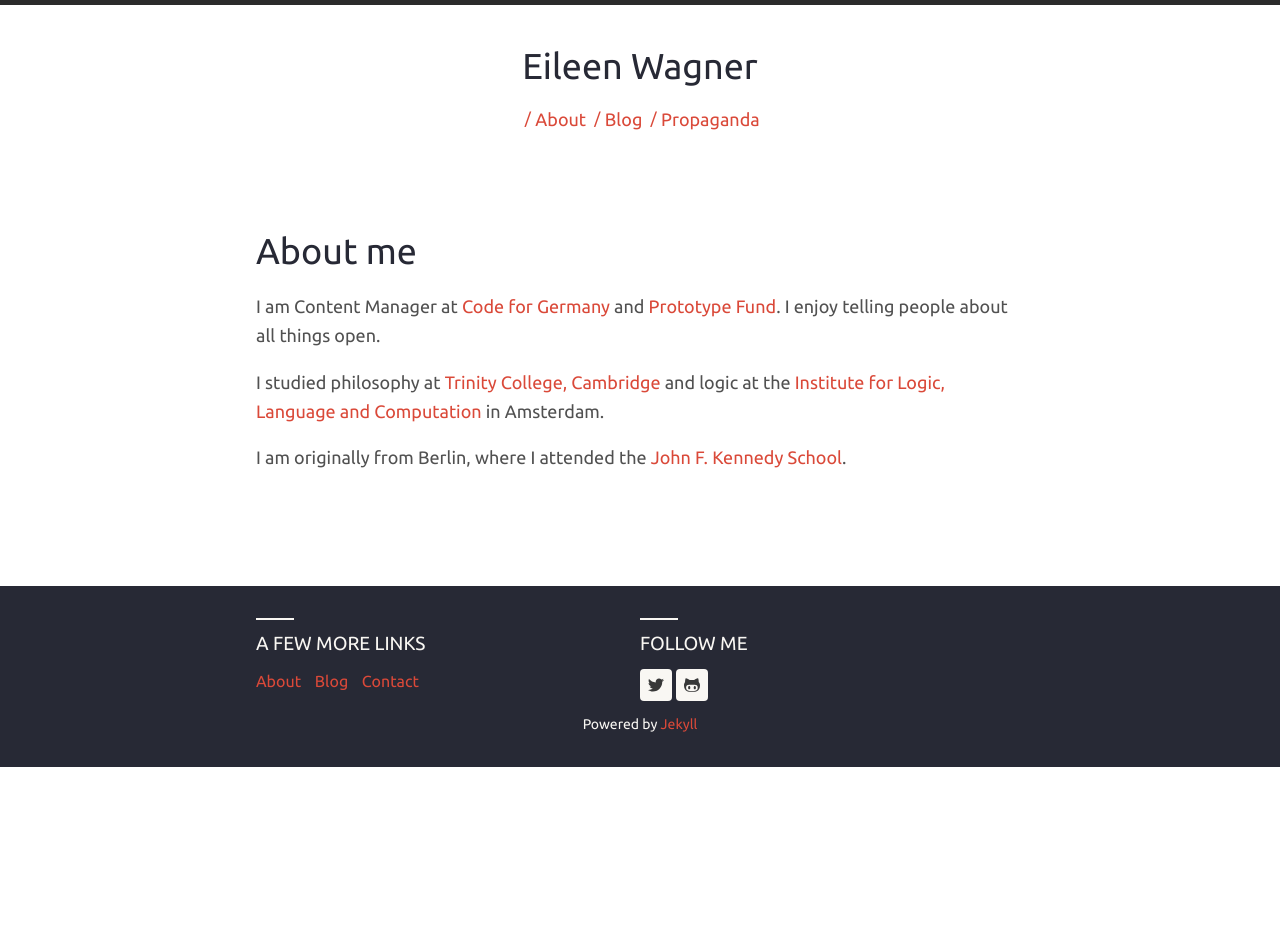
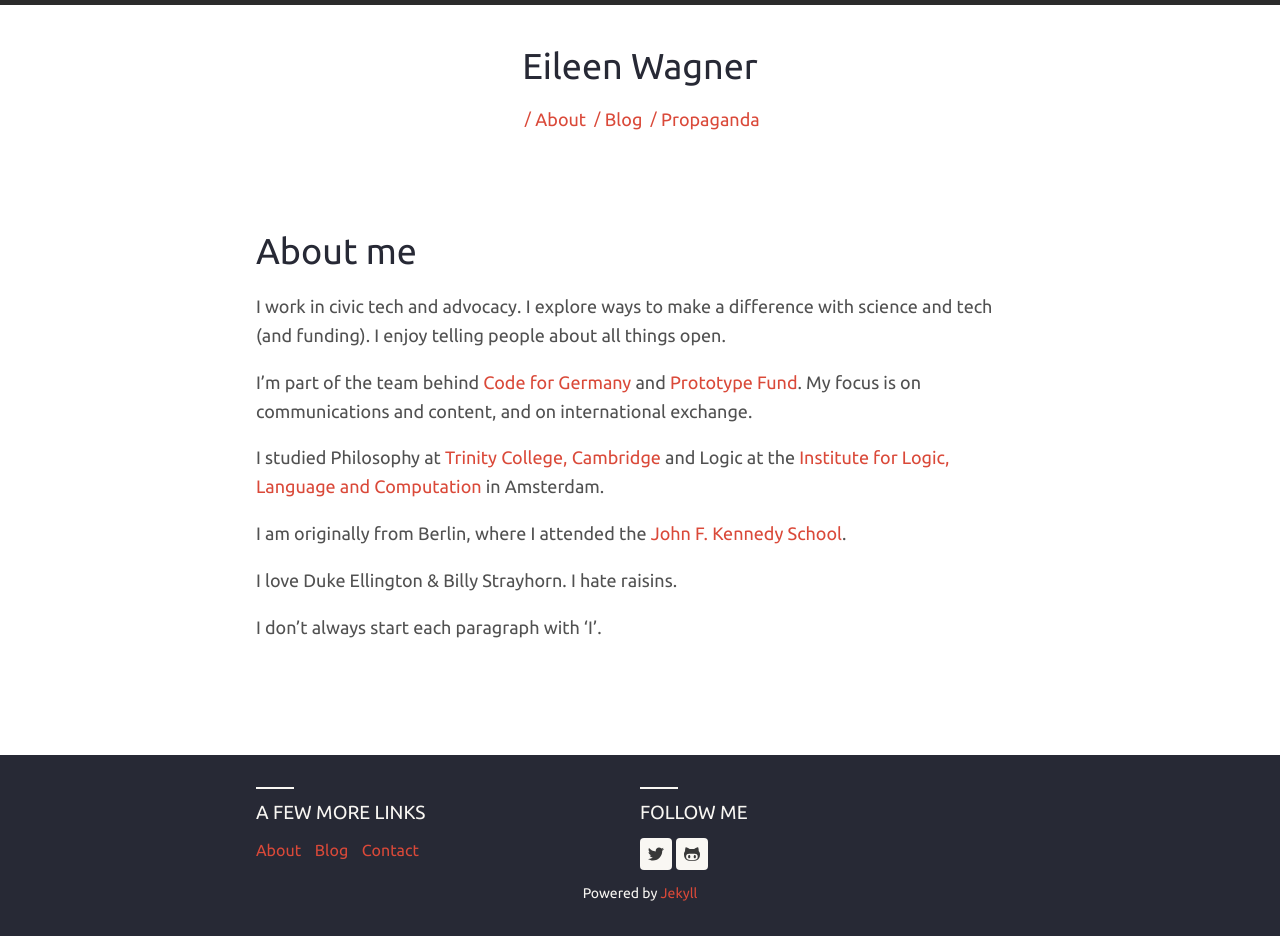
Before and after one commit to flapperleenie/flapperleenie.github.io, a Jekyll site: the page built from about.md, in a window 1280 px wide. Built offline with Jekyll 4.4.1, drawn with Linux system fonts in a browser that asks for light colours; nearby versions of some CDN libraries; before the commit the page ends 900 px from its top, so only the background shows below that.

Commit message:
small update

```diff
--- a/about.md
+++ b/about.md
@@ -4,10 +4,14 @@
 permalink: /about/
 ---
 
-I am Content Manager at [Code for Germany](http://codefor.de/) and [Prototype Fund](http://prototypefund.de/). I enjoy telling people about all things open.
+I work in civic tech and advocacy. I explore ways to make a difference with science and tech (and funding). I enjoy telling people about all things open.
 
-I studied philosophy at [Trinity College, Cambridge](http://www.trin.cam.ac.uk/) and logic at the [Institute for Logic, Language and Computation](http://www.illc.uva.nl/) in Amsterdam.
+I'm part of the team behind [Code for Germany](http://codefor.de/) and [Prototype Fund](http://prototypefund.de/). My focus is on communications and content, and on international exchange.
+
+I studied Philosophy at [Trinity College, Cambridge](http://www.trin.cam.ac.uk/) and Logic at the [Institute for Logic, Language and Computation](http://www.illc.uva.nl/) in Amsterdam.
 
 I am originally from Berlin, where I attended the [John F. Kennedy School](http://jfks.de/).
 
-<!-- Here is my site at [Academia.edu](https://amsterdam.academia.edu/EileenWagner/). -->
+I love Duke Ellington &#38; Billy Strayhorn. I hate raisins.
+
+I don't always start each paragraph with 'I'.
```
Also changed, not shown: prop.md (+2 -2 lines).
